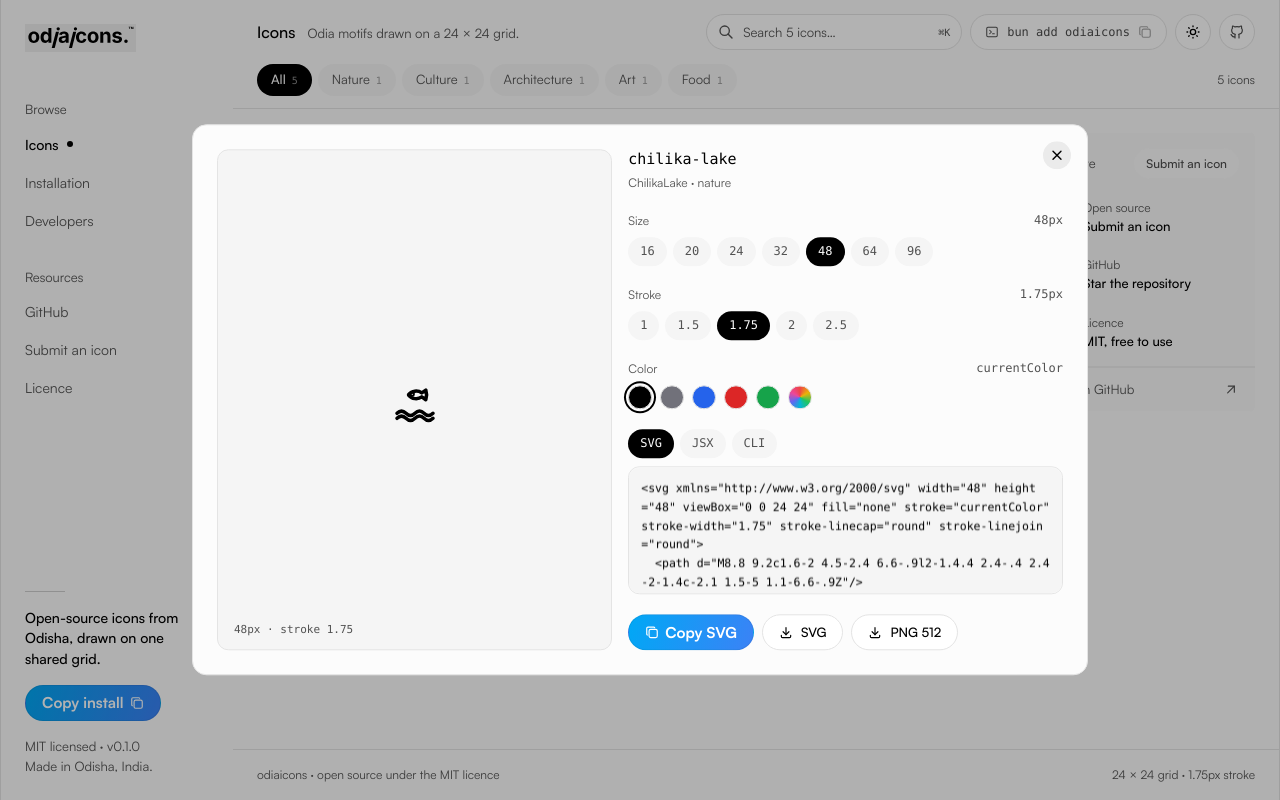
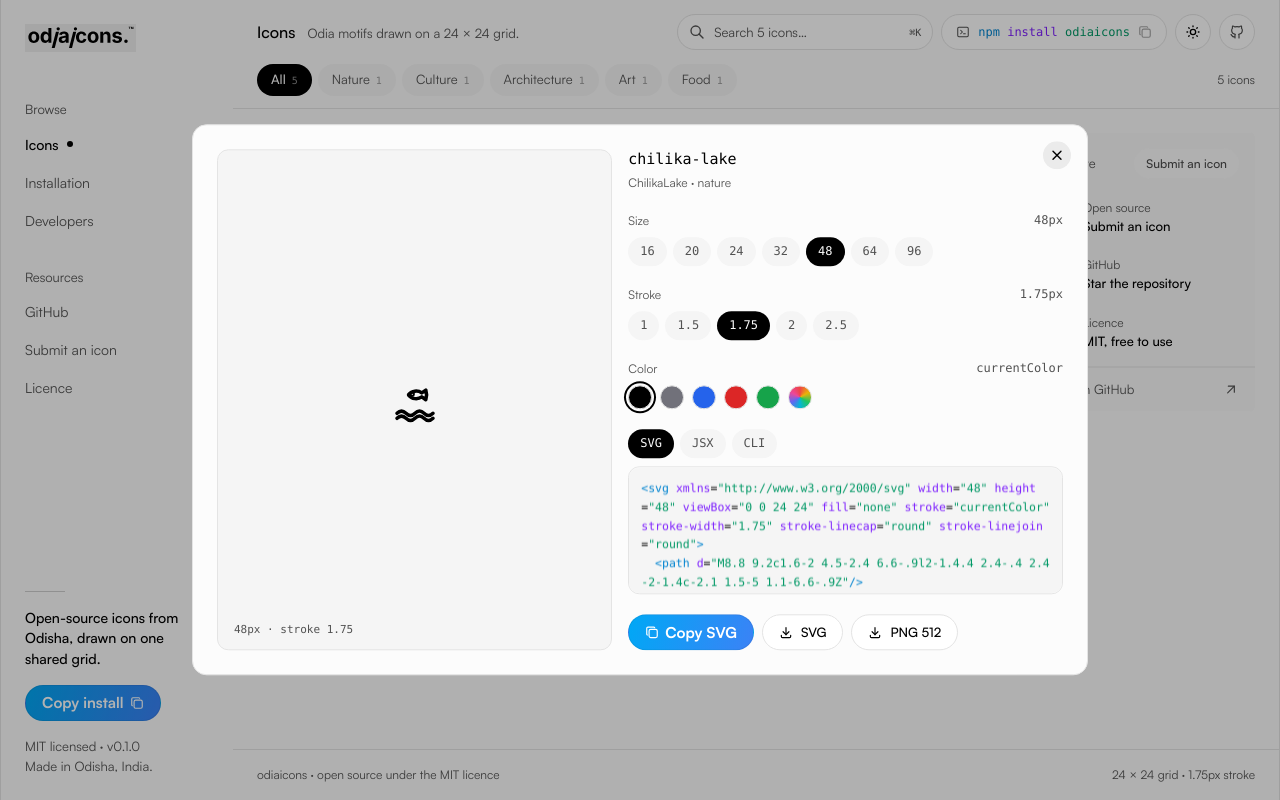
Before and after one commit to rudranboitei/odia-icons, a Next.js app: page /icons in a window 1280 px wide. Both pictures are taken after a click on the button "chilika-lake". Built offline with nearby package versions, Linux system fonts and the light colour scheme.

Commit message:
Use npm install command and add syntax colors to code blocks

```diff
--- a/src/components/icon-browser.tsx
+++ b/src/components/icon-browser.tsx
@@ -18,6 +18,7 @@ import { siteConfig } from "@/lib/site-config"
 import { copyText } from "@/lib/clipboard"
 import { toast } from "@/components/ui/toast"
 import { Button } from "@/components/ui/button"
+import { ShellCode } from "@/components/syntax-code"
 import { ModeToggle } from "@/components/ui/mode-toggle"
 import {
   Dialog,
@@ -305,7 +306,7 @@ export function IconBrowser() {
                   className="hidden h-9 items-center gap-2 rounded-full border bg-card px-3.5 font-mono text-[12px] whitespace-nowrap text-foreground/70 transition-colors hover:text-foreground xl:inline-flex"
                 >
                   <IconTerminal2 className="size-3.5" stroke={1.75} />
-                  {siteConfig.install.command}
+                  <ShellCode command={siteConfig.install.command} />
                   {copiedInstall ? (
                     <IconCheck className="size-3.5" />
                   ) : (
--- a/src/components/icon-playground.tsx
+++ b/src/components/icon-playground.tsx
@@ -6,6 +6,7 @@ import { siteConfig } from "@/lib/site-config"
 import { copyText } from "@/lib/clipboard"
 import { toast } from "@/components/ui/toast"
 import { Button } from "@/components/ui/button"
+import { MarkupCode, ShellCode } from "@/components/syntax-code"
 import { Icon, toJsx, toSvg, type IconDef } from "@/lib/icons"
 
 const SIZES = [16, 20, 24, 32, 48, 64, 96]
@@ -268,7 +269,11 @@ export function IconPlayground({
             ))}
           </div>
           <pre className="max-h-32 overflow-auto rounded-xl border border-border bg-muted p-3 font-mono text-[11.5px] leading-relaxed whitespace-pre-wrap break-all text-foreground [scrollbar-width:thin]">
-            {code}
+            {tab === "CLI" ? (
+              <ShellCode command={code} />
+            ) : (
+              <MarkupCode code={code} />
+            )}
           </pre>
         </div>
 
--- a/src/components/install-box.tsx
+++ b/src/components/install-box.tsx
@@ -5,6 +5,7 @@ import { IconCheck, IconCopy } from "@tabler/icons-react"
 import { Button } from "@/components/ui/button"
 import { toast } from "@/components/ui/toast"
 import { copyText } from "@/lib/clipboard"
+import { ShellCode } from "@/components/syntax-code"
 import { siteConfig } from "@/lib/site-config"
 import { cn } from "@/lib/utils"
 
@@ -48,9 +49,10 @@ export function InstallBox({
     >
       <div className="flex w-full items-center gap-2 rounded-xl border border-border bg-muted p-1.5 pl-4">
         <span className="text-sm text-muted-foreground select-none">$</span>
-        <code className="min-w-0 flex-1 truncate text-left font-mono text-sm text-foreground">
-          {command}
-        </code>
+        <ShellCode
+          command={command}
+          className="min-w-0 flex-1 truncate text-left font-mono text-sm text-foreground"
+        />
         <Button
           size="lg"
           onClick={copy}
--- /dev/null
+++ b/src/components/syntax-code.tsx
@@ -0,0 +1,92 @@
+import { Fragment, type ReactNode } from "react"
+
+const SUBCOMMANDS = new Set([
+  "add",
+  "build",
+  "create",
+  "dev",
+  "exec",
+  "i",
+  "install",
+  "remove",
+  "run",
+  "uninstall",
+  "update",
+])
+
+/** Colors a shell command without changing the text that gets copied. */
+export function ShellCode({
+  command,
+  className,
+}: {
+  command: string
+  className?: string
+}) {
+  const parts = command.split(/(\s+)/).filter(Boolean)
+  let word = 0
+
+  return (
+    <code className={className}>
+      {parts.map((part, index) => {
+        if (/^\s+$/.test(part)) {
+          return <Fragment key={index}>{part}</Fragment>
+        }
+
+        const position = word++
+        const style =
+          position === 0
+            ? "text-sky-600 dark:text-sky-400"
+            : part.startsWith("-") || SUBCOMMANDS.has(part)
+              ? "text-violet-600 dark:text-violet-400"
+              : "text-emerald-600 dark:text-emerald-400"
+
+        return (
+          <span key={index} className={style}>
+            {part}
+          </span>
+        )
+      })}
+    </code>
+  )
+}
+
+const MARKUP_TOKENS =
+  /(<!--[\s\S]*?-->)|("(?:[^"\\]|\\.)*"|'(?:[^'\\]|\\.)*')|(<\/?[A-Za-z][\w.-]*)|(\/?>)|([A-Za-z_:][\w:.-]*)(?=\s*=)|(\b\d+(?:\.\d+)?\b)|(#[0-9a-fA-F]{3,8}\b)/g
+
+/** Colors SVG and JSX snippets with a small dependency-free tokenizer. */
+export function MarkupCode({
+  code,
+  className,
+}: {
+  code: string
+  className?: string
+}) {
+  const nodes: ReactNode[] = []
+  let cursor = 0
+
+  for (const match of code.matchAll(MARKUP_TOKENS)) {
+    const index = match.index ?? 0
+    if (index > cursor) nodes.push(code.slice(cursor, index))
+
+    const style = match[1]
+      ? "text-zinc-500 italic"
+      : match[2]
+        ? "text-emerald-600 dark:text-emerald-400"
+        : match[3] || match[4]
+          ? "text-sky-600 dark:text-sky-400"
+          : match[5]
+            ? "text-violet-600 dark:text-violet-400"
+            : "text-amber-600 dark:text-amber-400"
+
+    nodes.push(
+      <span key={index} className={style}>
+        {match[0]}
+      </span>
+    )
+    cursor = index + match[0].length
+  }
+
+  if (cursor < code.length) nodes.push(code.slice(cursor))
+
+  return <code className={className}>{nodes}</code>
+}
--- a/src/lib/site-config.ts
+++ b/src/lib/site-config.ts
@@ -37,7 +37,7 @@ export const siteConfig = {
 
   // The main conversion component — repeated in the hero, developer and final sections.
   install: {
-    command: "bun add odiaicons",
+    command: "npm install odiaicons",
     helper: "Free and open source — works with npm, pnpm and yarn too.",
   },
 
```
